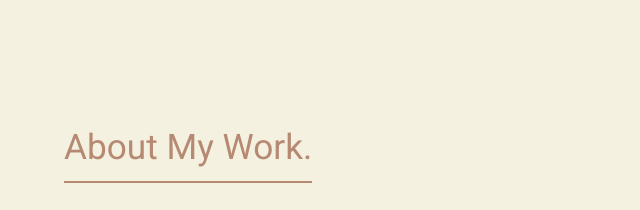
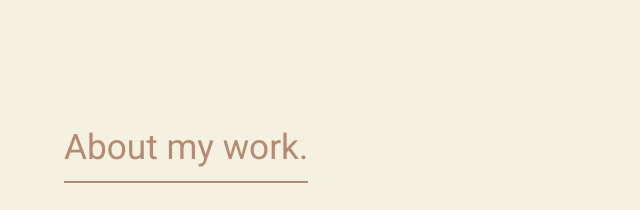
Before and after one commit to tristen-k/tristen-k.github.io, a website: page index.html in a window 1280 px wide. Shown: the part 1590-1800 px from the top of the page, 0-640 px from the left. Drawn offline with nearby package versions, Linux system fonts and the light colour scheme.

Commit message:
Corrected the casing in the title of the about my work section

```diff
--- a/index.html
+++ b/index.html
@@ -49,7 +49,7 @@
   <!-- Values Section -->
   <section class="content-section" id="about-my-work">
     <div class="content" data-aos="fade-up">
-      <h2 data-aos="fade-right">About My Work.</h2>
+      <h2 data-aos="fade-right">About my work.</h2>
 
       <div data-aos="fade-up-left" class="value">
         <h3><i class="bi bi-people"></i> Empowerment</h3>
```
